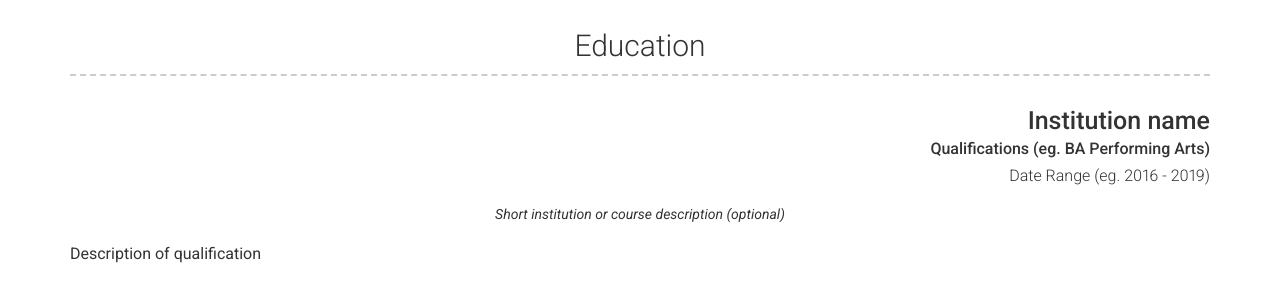
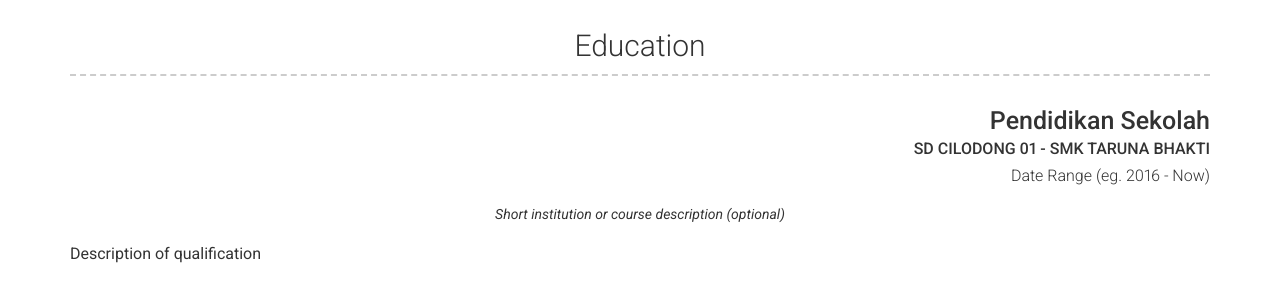
Before and after one commit to justfazrakh/websitecv, a Jekyll site: the page built from index.md, in a window 1280 px wide. Shown: the part 1237-1537 px from the top of the page. Built offline with Jekyll 4.4.1, drawn with Linux system fonts in a browser that asks for light colours; nearby versions of some CDN libraries.

Commit message:
Update _config.yml

```diff
--- a/_config.yml
+++ b/_config.yml
@@ -99,9 +99,9 @@ content:
     layout: list
     content:
       - layout: top-right
-        title: Institution name
-        sub_title: Qualifications (eg. BA Performing Arts)
-        caption: Date Range (eg. 2016 - 2019)
+        title: Pendidikan Sekolah
+        sub_title: SD CILODONG 01 - SMK TARUNA BHAKTI
+        caption: Date Range (eg. 2016 - Now)
         quote: >
           Short institution or course description (optional)
         description: | # this will include new lines to allow paragraphs
```
